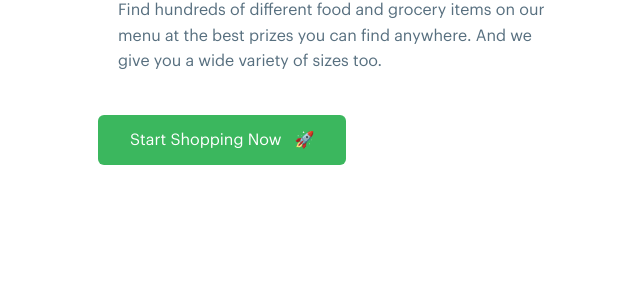
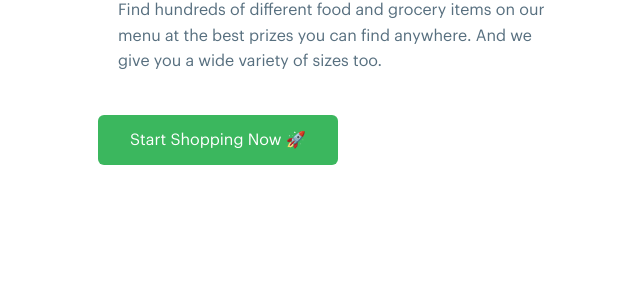
Before and after one commit to Farmsby/farmsby.com, a PHP site: page / in a window 1280 px wide. Shown: the part 1377-1682 px from the top of the page, without its empty margins (82-722 px from the left). Run offline with PHP 8.4, Linux system fonts and the light colour scheme; some web fonts are replaced.

Commit message:
Push commit

```diff
--- a/index.php
+++ b/index.php
@@ -95,7 +95,7 @@
                             <p class="setup-step__message">Find hundreds of different food and grocery items on our menu at the best prizes you can find anywhere. And we give you a wide variety of sizes too.</p>
                         </div>
                         <div class="hero-section__call-to-action">
-                            <a class="button button--large button--green" href="https://www.farmsbyfresh.com">Start Shopping Now &nbsp; 🚀</a>
+                            <a class="button button--large button--green" href="https://www.farmsbyfresh.com">Start Shopping Now 🚀</a>
                         </div>
                     </div>
                 </div>
```
Also changed, not shown: images/icons/carbon_shopping-bag.svg (deleted), 4 other files.
